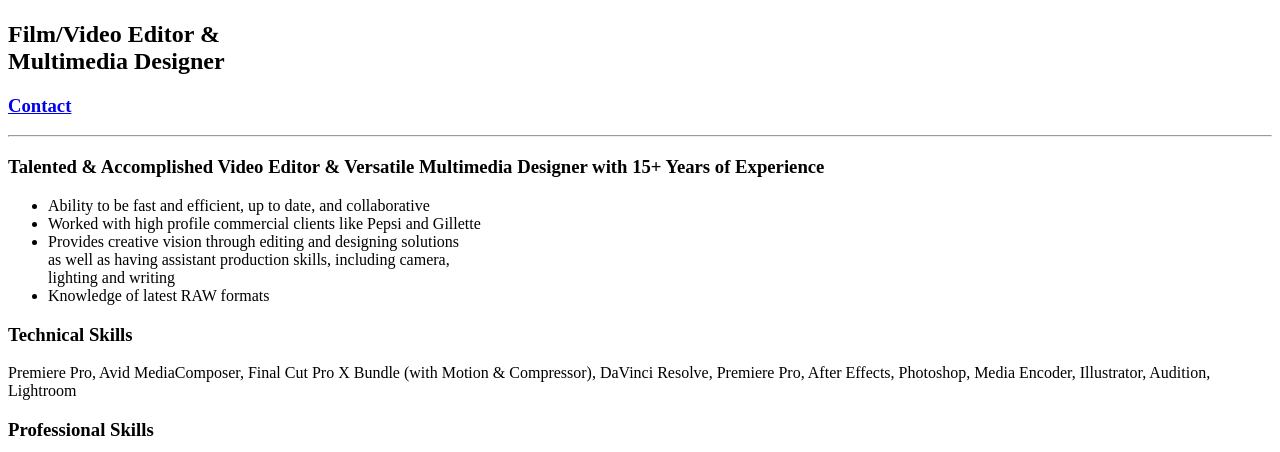
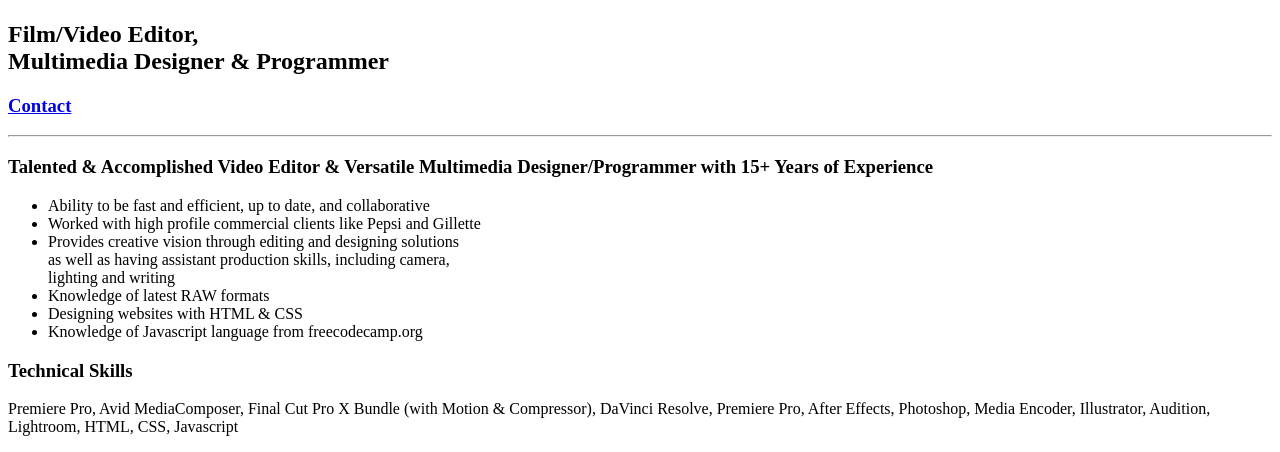
Before and after one commit to ismarina/my-resume, a plain HTML site: page index.html in a window 1280 px wide. Shown: the part 283-735 px from the top of the page. Drawn offline with Linux system fonts and the light colour scheme.

Commit message:
Add files via upload

```diff
--- a/index.html
+++ b/index.html
@@ -8,22 +8,24 @@
 <body>
   <div><h1>I. Marie Nabut</h1>
   <img src="./assets/images/profile-pic2.png" height= "200px" alt="A photo of Marie Nabut">
-  <h2>Film/Video Editor &<br>
-  Multimedia Designer</h2>
+  <h2>Film/Video Editor,<br>
+  Multimedia Designer & Programmer</h2>
   <h3><a href="./public/contact.html">Contact</a></h3>
   <hr>
-  <h3>Talented & Accomplished Video Editor & Versatile Multimedia Designer with 15+ Years of Experience</h3>
+  <h3>Talented & Accomplished Video Editor & Versatile Multimedia Designer/Programmer with 15+ Years of Experience</h3>
   <p>
     <ul>
       <li>Ability to be fast and efficient, up to date, and collaborative</li>
       <li>Worked with high profile commercial clients like Pepsi and Gillette</li>
       <li>Provides creative vision through editing and designing solutions <br> as well as having assistant production skills, including camera, <br> lighting and writing</li>
       <li>Knowledge of latest RAW formats</li>
+      <li>Designing websites with HTML & CSS</li>
+      <li>Knowledge of Javascript language from freecodecamp.org</li>
     </ul>
   </p>
   <h3>Technical Skills</h3>
   <p>Premiere Pro, Avid MediaComposer, Final Cut Pro X Bundle (with Motion & Compressor), DaVinci Resolve,
-  Premiere Pro, After Effects, Photoshop, Media Encoder, Illustrator, Audition, Lightroom
+  Premiere Pro, After Effects, Photoshop, Media Encoder, Illustrator, Audition, Lightroom, HTML, CSS, Javascript
   </p>
   <h3>Professional Skills</h3>
   <ul>
```
